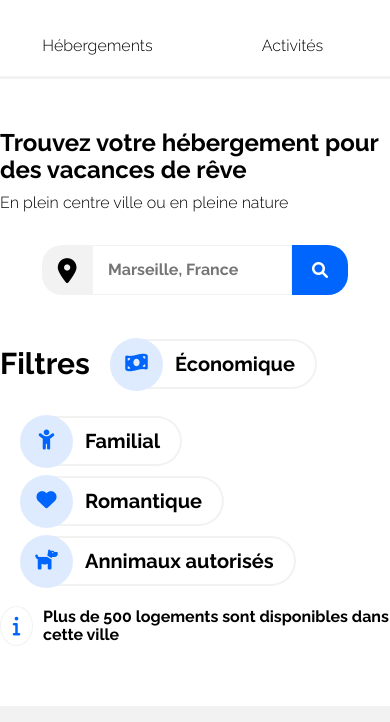
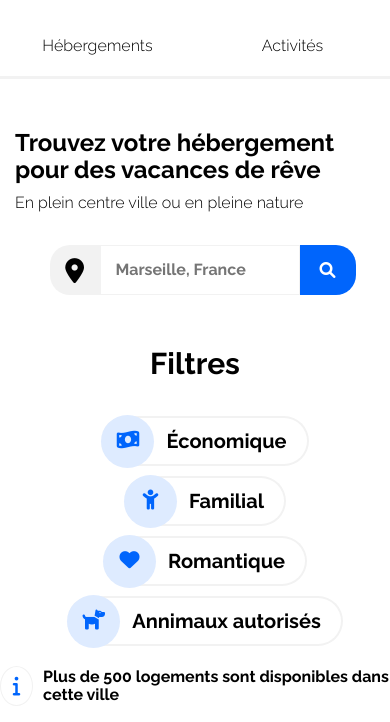
Before and after one commit to valdruide/P2_VIARD_code, a plain HTML site: page index.html in a window 390 px wide. Shown: the part 122-844 px from the top of the page. Drawn offline with Linux system fonts and the light colour scheme.

Commit message:
update img

```diff
--- a/style/css/main.css
+++ b/style/css/main.css
@@ -61,6 +61,7 @@ nav a:hover{
 
 .rechercheSection{
     margin-top: 50px;
+    padding-left: 15px;
 }
 
 .rechercheSection h2{
--- a/style/css/responsive.css
+++ b/style/css/responsive.css
@@ -127,6 +127,8 @@
     /*Filtres*/
     .sectionFiltres{
         margin-top: 100px;
+        flex-direction: column;
+        justify-content: start;
     }
 
     /*HOTELS*/
```
Also changed, not shown: style/images/hebergements/4_small/aw-creative-VGs8z60yT2c-unsplash.jpg.
